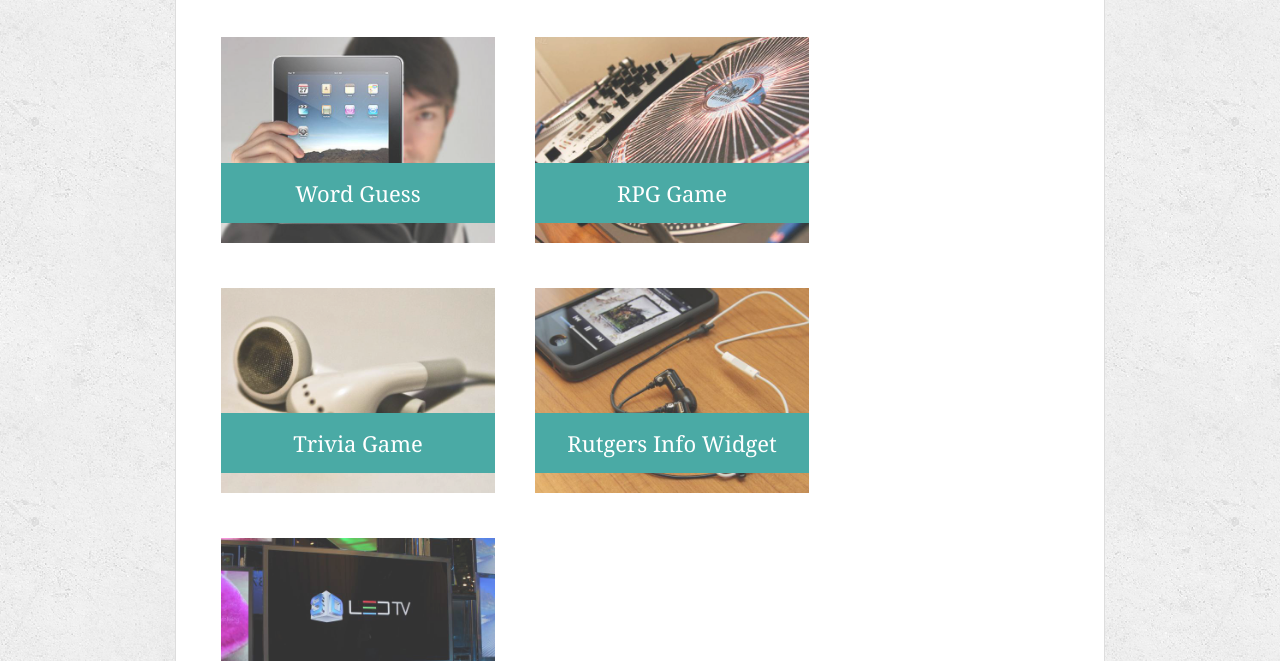
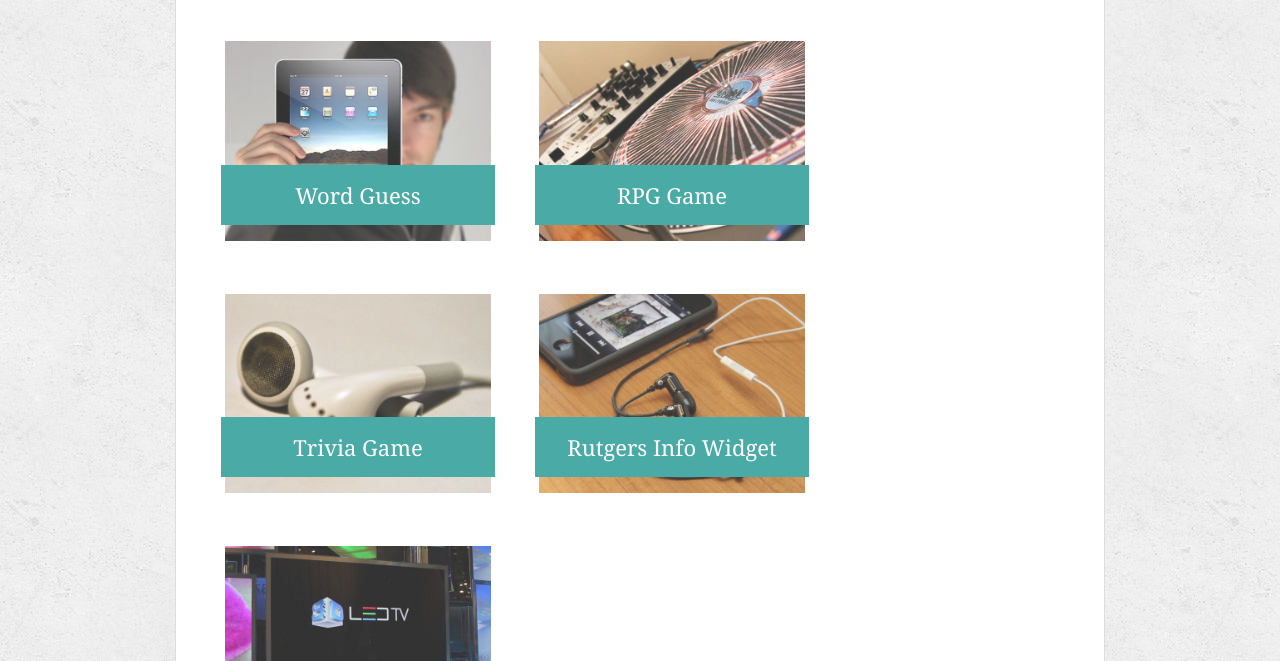
Before and after one commit to cbush2014/Homework-02-Responsive, a plain HTML site: page portfolio.html in a window 1280 px wide. Shown: the part 236-897 px from the top of the page. Drawn offline with nearby package versions, Linux system fonts and the light colour scheme.

Commit message:
update img classes for bootstrap

```diff
--- a/portfolio.html
+++ b/portfolio.html
@@ -64,27 +64,27 @@
             <h1>Portfolio</h1>
 
             <div class="work">
-              <img src="assets/images/technics-q-c-640-480-1.jpg" alt="Word Guess">
+              <img src="assets/images/technics-q-c-640-480-1.jpg" class="img-fluid img-thumbnail" alt="Word Guess">
 
               <h3>Word Guess</h3>
             </div>
             <div class="work">
-              <img src="assets/images/technics-q-c-640-480-2.jpg" alt="RPG Game">
+              <img src="assets/images/technics-q-c-640-480-2.jpg" class="img-fluid img-thumbnail" alt="RPG Game">
 
               <h3>RPG Game</h3>
             </div>
             <div class="work">
-              <img src="assets/images/technics-q-c-640-480-5.jpg" alt="Trivia Game">
+              <img src="assets/images/technics-q-c-640-480-5.jpg" class="img-fluid img-thumbnail" alt="Trivia Game">
 
               <h3>Trivia Game</h3>
             </div>
             <div class="work">
-              <img src="assets/images/technics-q-c-640-480-7.jpg" alt="Rutgers Info Widget">
+              <img src="assets/images/technics-q-c-640-480-7.jpg" class="img-fluid img-thumbnail" alt="Rutgers Info Widget">
 
               <h3>Rutgers Info Widget</h3>
             </div>
             <div class="work">
-              <img src="assets/images/technics-q-c-640-480-9.jpg" alt="Rock Paper Scissors">
+              <img src="assets/images/technics-q-c-640-480-9.jpg" class="img-fluid img-thumbnail" alt="Rock Paper Scissors">
 
               <h3>Rock Paper Scissors</h3>
             </div>
```
